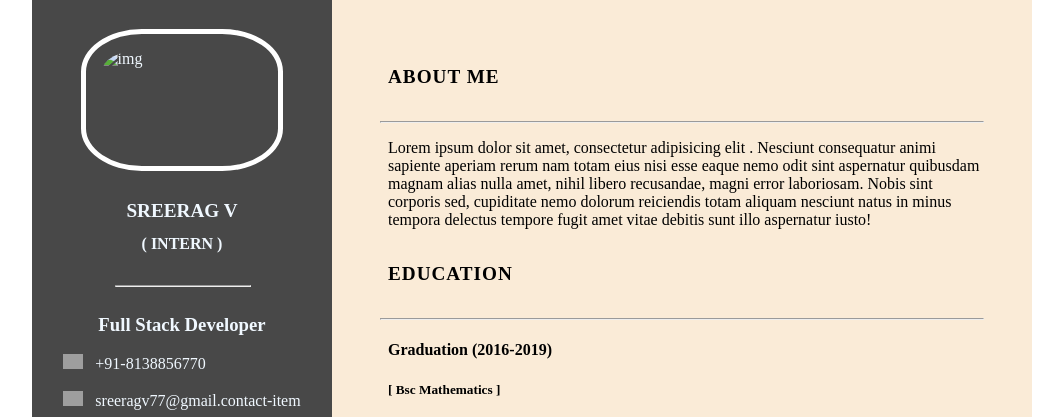
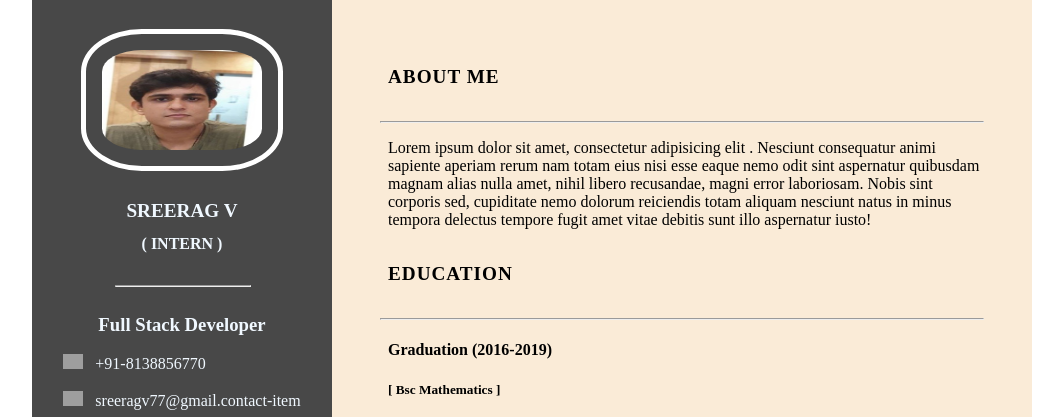
Before and after one commit to srv077/Responsive-Resume, a plain HTML site: page index.html in a window 1280 px wide. Shown: the top 417 px of the page, without its empty margins (18-1081 px from the left). Drawn offline with Linux system fonts and the light colour scheme; grey boxes are pictures that could not be loaded.

Commit message:
photo change

```diff
--- a/index.html
+++ b/index.html
@@ -12,7 +12,7 @@
         <section class="left-section">
             <div class="left-content">
                 <div class="profile-details">
-                    <img class="profile-image" href="./images/photo.jpg" alt="img">
+                    <img class="profile-image" src="./images/photo_2021-04-24_18-33-53.jpg" alt="img">
                     <h2 class="name">SREERAG V</h2>
                     <h3 class="designation">( Intern )</h3>
                     <hr style="width:50%;text-align:left;margin-left:25%">
```
Also changed, not shown: images/photo_2021-04-24_18-33-53.jpg (added).
